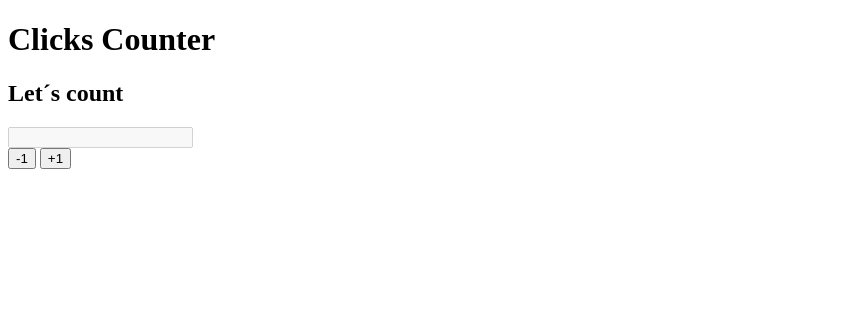
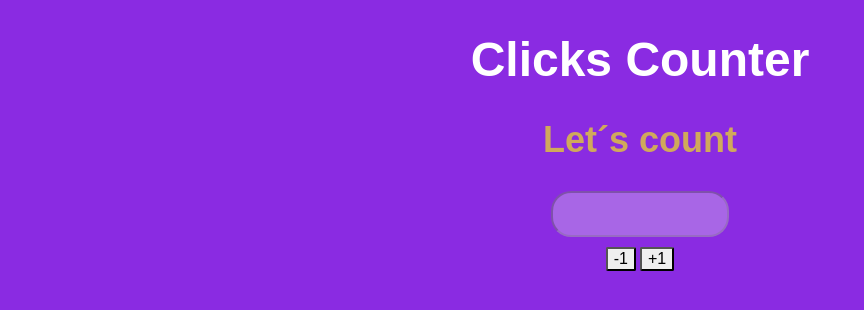
Before and after one commit to Rtcc69/Click-counter, a plain HTML site: page index.html in a window 1280 px wide. Shown: the whole page, without its empty margins (0-864 px from the left). Drawn offline with Linux system fonts and the light colour scheme.

Commit message:
add Basic CSS

```diff
--- a/index.html
+++ b/index.html
@@ -4,15 +4,21 @@
     <meta charset="UTF-8">
     <meta name="viewport" content="width=device-width, initial-scale=1.0">
     <title>Document</title>
+    <link rel="stylesheet" href="style.css">
 </head>
 <body>
-    <h1> Clicks Counter </h1>
-    <h2>Let´s count</h2>
+
+    <header>
+        <h1> Clicks Counter </h1>
+        <h2>Let´s count</h2>
+
+    </header>
+
 
     <section>
         <input type="number"  id="res" disabled value=""> <br>
-        <input type="button" value="-1" id="rmOne" onclick="rmOne()">
-        <input type="button" value="+1" id="addOne" onclick="addOne()">
+        <input type="button"class="bt" value="-1" id="rmOne" onclick="rmOne()">
+        <input type="button" class="bt" value="+1" id="addOne" onclick="addOne()">
     </section>
 
     <script src="script.js"></script>
--- a/script.js
+++ b/script.js
@@ -1,3 +1,4 @@
+alert(' Welcome, let´s start counting')
 let res = document.getElementById('res')
 
 let atualValue = Number(res.value)
--- /dev/null
+++ b/style.css
@@ -0,0 +1,32 @@
+body{
+    background: blueviolet;
+}
+
+header {
+    font:Normal 18pt Arial ;
+    text-align: center;
+    color: white;
+}
+
+h2 {
+    color: rgba(255, 255, 0, 0.597);
+    margin-top: 0;
+}
+
+section{
+text-align: center;
+
+}
+#res{
+    text-align: center;
+   height:40px;
+   font: Normal 19pt arial;
+   width: 170px;
+   border-radius: 20px;
+}
+
+.bt{
+    font: normal 12pt arial;
+    border-radius: 2px;
+    margin-top: 10px;
+}
```
